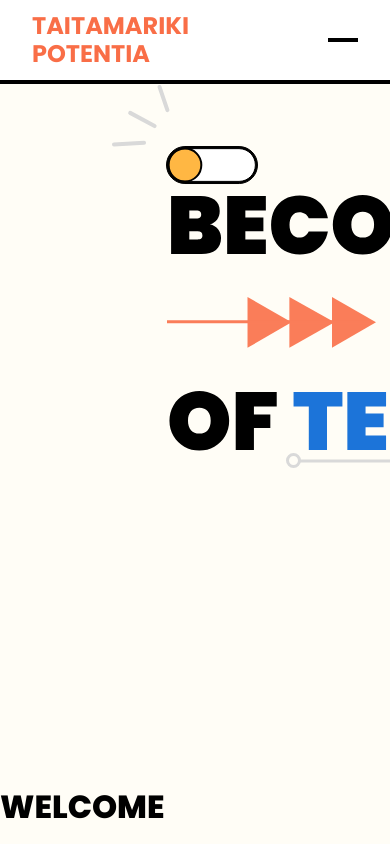
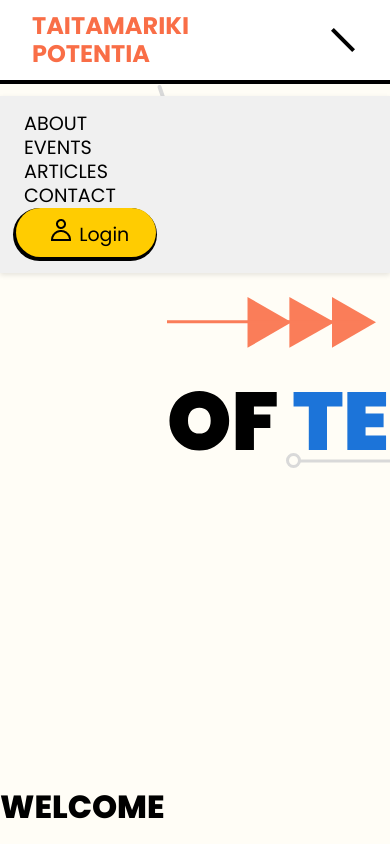
Before and after one commit to UoaWDCC/taitam-portal, a Next.js app: page / in a window 390 px wide. Both pictures are taken after a click on the element 343 px from the left and 40 px from the top of the page. Shown: the top 844 px of the page. Built offline with nearby package versions, Linux system fonts and the light colour scheme; what @linaria/core would draw is missing.

Commit message:
navigation bar is now responsive

```diff
--- a/src/app/(components)/NavigationBar.module.css
+++ b/src/app/(components)/NavigationBar.module.css
@@ -23,6 +23,7 @@
   cursor: pointer;
   text-decoration: none;
   font-weight: 700;
+  word-wrap: break-word;
 }
 
 .linksContainer li {
@@ -77,7 +78,7 @@
   transform: scale(0.9);
 }
 
-@media screen and (max-width: 600px) {
+@media screen and (max-width: 1205px) {
   .logoContainer {
     margin-left: 2rem;
   }
--- a/src/app/(components)/NavigationBar.tsx
+++ b/src/app/(components)/NavigationBar.tsx
@@ -21,7 +21,7 @@ function NavigationBar() {
           </a>
         </div>
 
-        <ul className={`${styles.linksContainer} ${showLinks ? "showLinks" : ""}`}>
+        <ul className={`${styles.linksContainer} ${showLinks ? styles.showLinks : ""}`}>
           <li>
             <a
               className={pathname === "/about" ? styles.active : styles.navLinks}
@@ -64,7 +64,10 @@ function NavigationBar() {
           </a>
         </ul>
 
-        <div className={`${styles.mobileButton} ${showLinks ? "showLinks" : ""}`} onClick={handleToggleLinks}>
+        <div
+          className={`${styles.mobileButton} ${showLinks ? styles.showLinks : ""}`}
+          onClick={handleToggleLinks}
+        >
           <span className={styles.burgerIcon}></span>
         </div>
       </nav>
```
